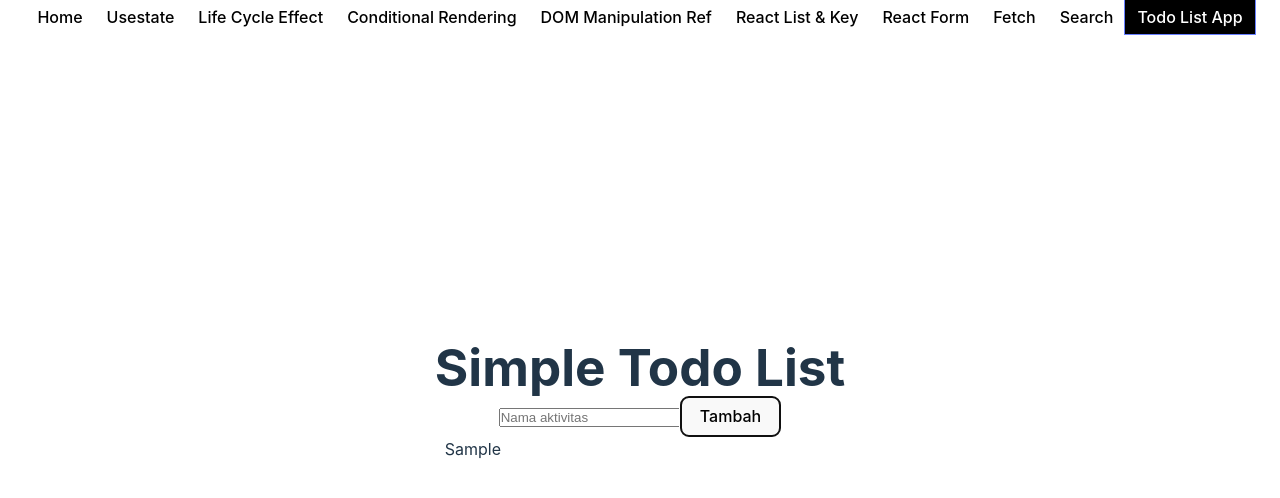
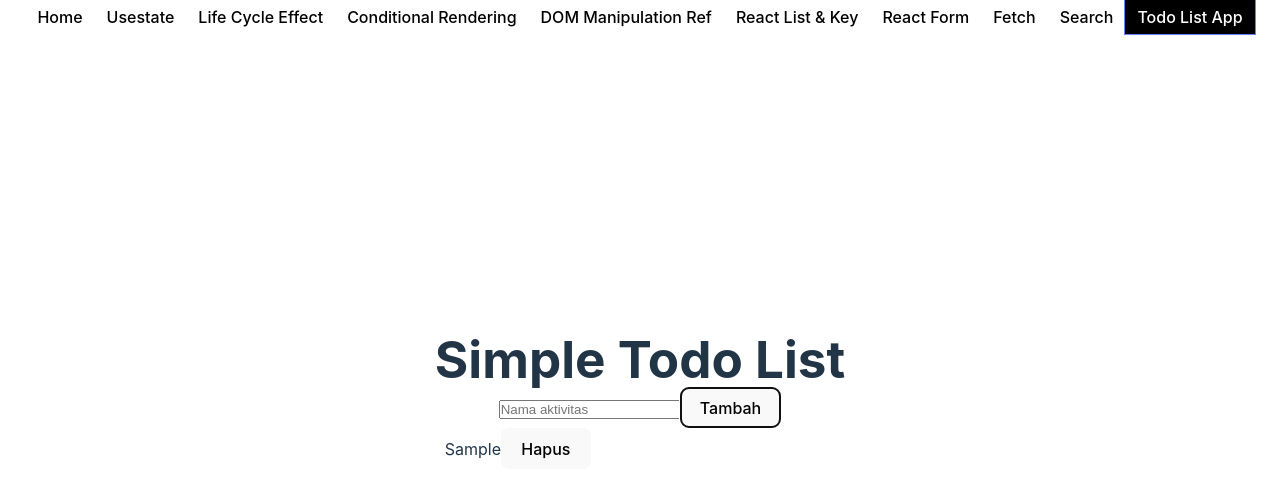
Before and after one commit to fakaha/ReactJS_Journey, a React (Vite) app: page /todolistapp in a window 1280 px wide. Both pictures are taken after typing "Sample" into the empty fields and a click on the button "Tambah". Shown: the top 498 px of the page. Built offline with nearby package versions, Linux system fonts and the light colour scheme.

Commit message:
add: delete todos list feature

```diff
--- a/src/modul/TodoListApp.jsx
+++ b/src/modul/TodoListApp.jsx
@@ -22,6 +22,14 @@ const TodoListApp = () =>{
         setActivity('');
         // console.log(todos);
     }
+
+    function removeTodoHandler(todoId){
+        const filteredTodos  = todos.filter(function(todo){
+            return todo.id !== todoId;
+        });
+        setTodos(filteredTodos);
+    }
+
     return(
         <>
         <h1>Simple Todo List</h1>
@@ -37,11 +45,12 @@ const TodoListApp = () =>{
         </form>
         <ul>
             {todos.map(function(todo){
-                return <li key={todo.id}>{todo.activity}</li>
+                return(
+                <li key={todo.id}>{todo.activity}
+                <button onClick={removeTodoHandler.bind(this, todo.id)}>Hapus</button>
+                </li>
+                );
             })}
-            {/* <li>Ngoding</li>
-            <li>Debuging</li>
-            <li>Sleep</li> */}
         </ul>
         </>
     )
```
